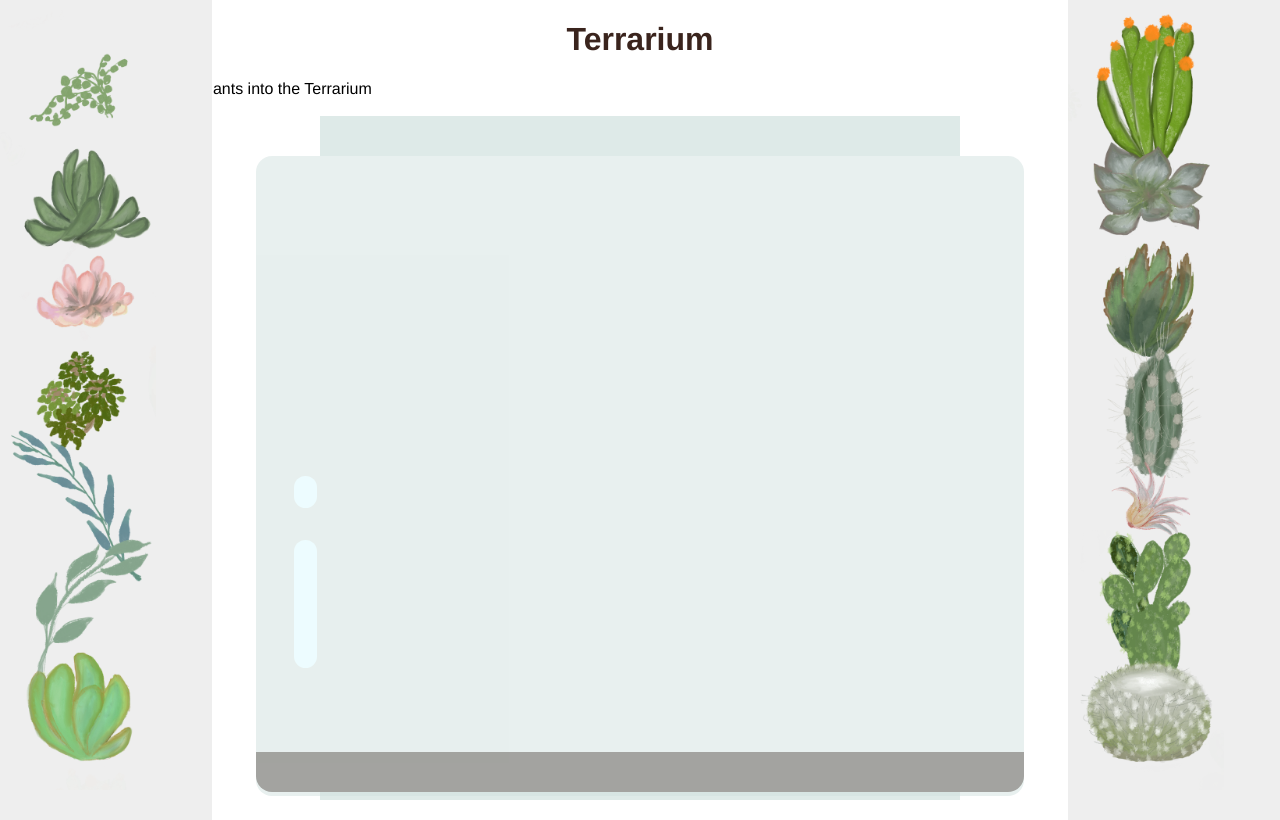
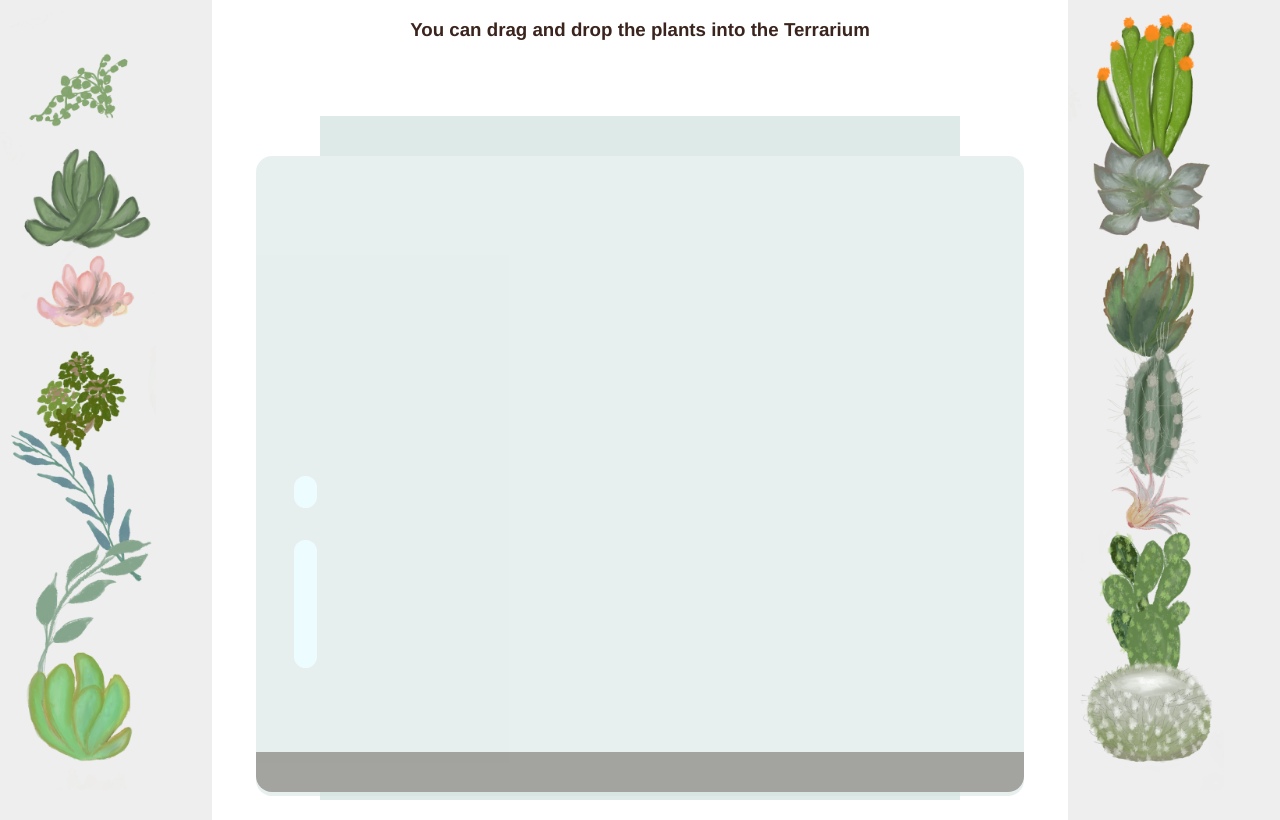
Before and after one commit to nedlipeter/terrarium, a website: page index.html in a window 1280 px wide. Drawn offline with Linux system fonts and the light colour scheme.

```diff
--- a/index.html
+++ b/index.html
@@ -16,8 +16,7 @@
 
 	<body>
 		<div id="page">
-			<h1>Terrarium</h1>
-			<p>You can drag and drop the plants into the Terrarium</p>
+			<h3>You can drag and drop the plants into the Terrarium</h3>
 
 			<div id="left-container" class="container">
 				<div class="plant-holder">
--- /dev/null
+++ b/package.json
@@ -0,0 +1,5 @@
+{
+  "dependencies": {
+    "@angular/cli": "^19.1.5"
+  }
+}
--- a/style.css
+++ b/style.css
@@ -2,7 +2,7 @@
 	font-family: helvetica, arial, sans-serif;
 }
 
-h1 {
+h3 {
 	color: #3a241d;
 	text-align: center;
 }
```
Also changed, not shown: 1 other file.
